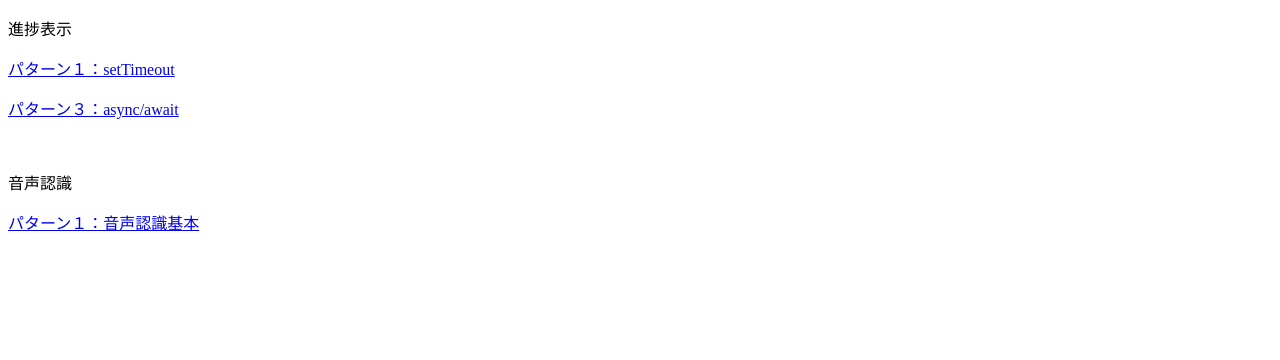
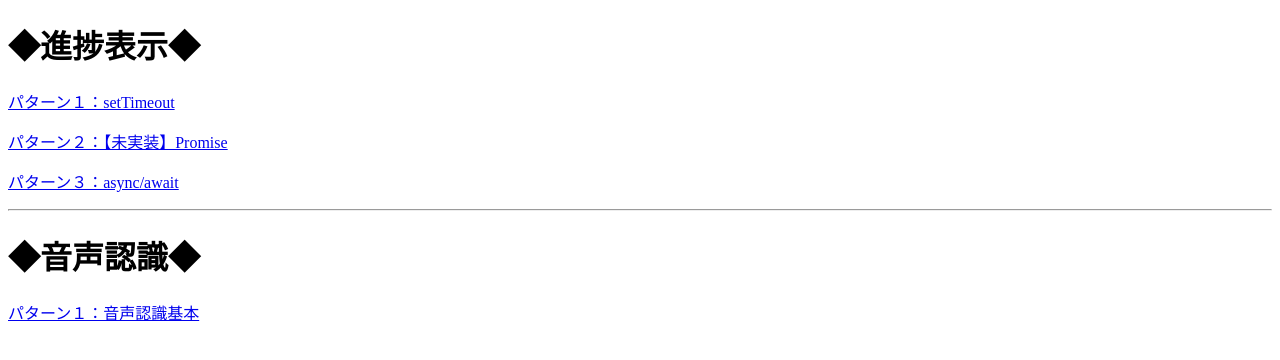
Before and after one commit to misaki01/Javascript, a plain HTML site: page docs/index.html in a window 1280 px wide. Drawn offline with Linux system fonts and the light colour scheme.

Commit message:
Update index.html

```diff
--- a/docs/index.html
+++ b/docs/index.html
@@ -2,14 +2,15 @@
 <html lang="jp">
 <head>
 	<meta charset="UTF-8">
-	<title>index.html</title>
+	<title>トップページ</title>
 </head>
 <body>
-	<p>進捗表示</p>
+	<h1>◆進捗表示◆</h1>
 	<p><a href="setTimeout.html">パターン１：setTimeout</a></p>
+	<p><a href="index.html">パターン２：【未実装】Promise</a></p>
 	<p><a href="asyncawait.html">パターン３：async/await</a></p>
-	<br/>
-	<p>音声認識</p>
+	<hr>
+	<h1>◆音声認識◆</h1>
 	<p><a href="SpeechRecognition.html">パターン１：音声認識基本</a></p>
 </body>
 </html>
```
